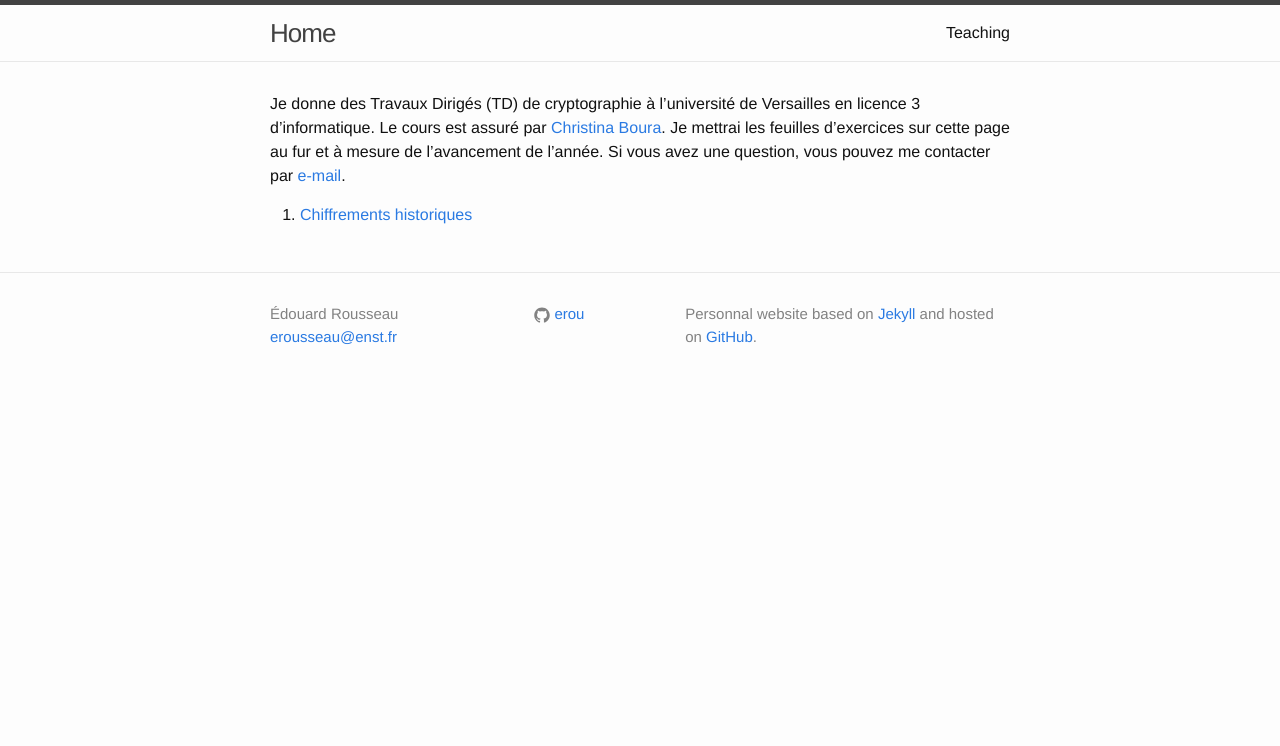
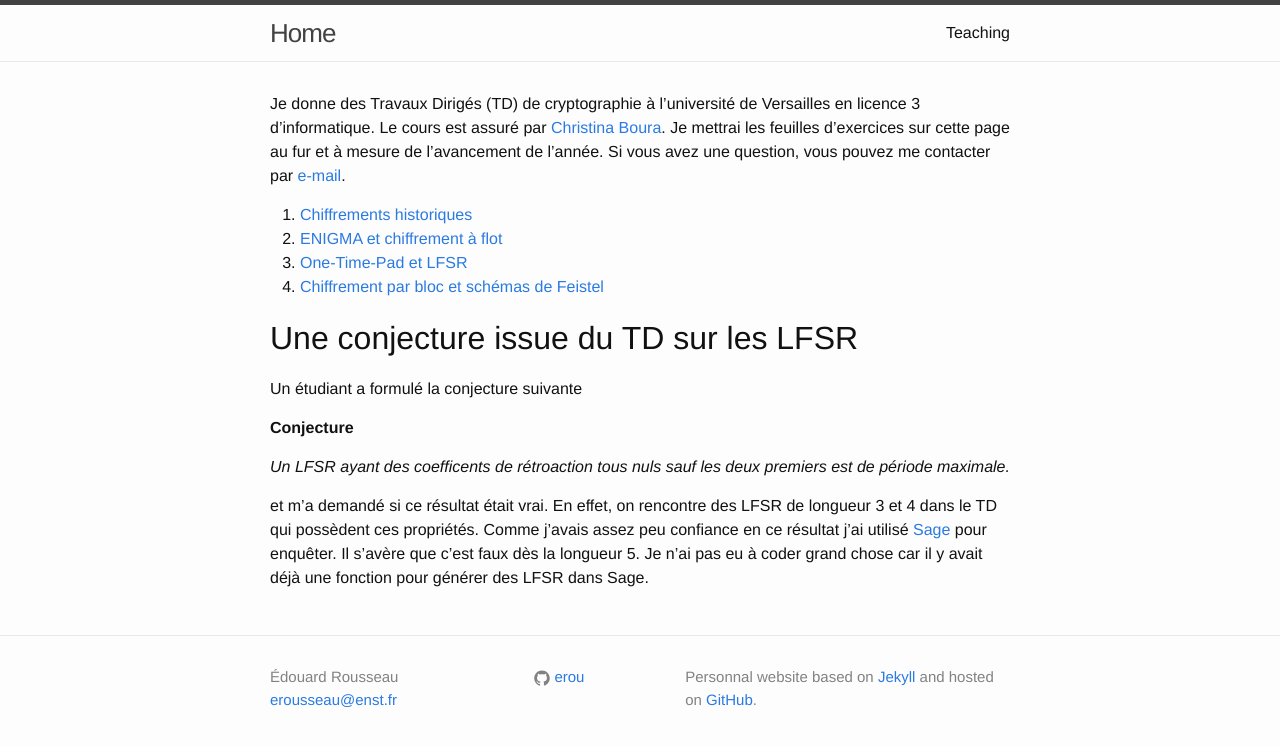
Before and after one commit to erou/erou.github.io, a Jekyll site: the page built from teaching/crypto-l3.md, in a window 1280 px wide. Shown: the top 746 px of the page. Built offline with Jekyll 4.4.1, drawn with Linux system fonts in a browser that asks for light colours.

Commit message:
updated teaching/L3

```diff
--- a/teaching/crypto-l3.md
+++ b/teaching/crypto-l3.md
@@ -11,3 +11,21 @@ mesure de l'avancement de l'année. Si vous avez une question, vous pouvez me co
 [e-mail](mailto:{{site.email}}).
 
 1. [Chiffrements historiques](td1.pdf)
+2. [ENIGMA et chiffrement à flot](td2.pdf)
+3. [One-Time-Pad et LFSR](td3.pdf)
+4. [Chiffrement par bloc et schémas de Feistel](td4.pdf)
+
+# Une conjecture issue du TD sur les LFSR
+
+Un étudiant a formulé la conjecture suivante
+
+**Conjecture**
+
+*Un LFSR ayant des coefficents de rétroaction tous nuls sauf les deux premiers
+est de période maximale.*
+
+et m'a demandé si ce résultat était vrai. En effet, on rencontre des LFSR de
+longueur 3 et 4 dans le TD qui possèdent ces propriétés. Comme j'avais assez peu
+confiance en ce résultat j'ai utilisé [Sage](http://www.sagemath.org/) pour
+enquêter. Il s'avère que c'est faux dès la longueur 5. Je n'ai pas eu à coder
+grand chose car il y avait déjà une fonction pour générer des LFSR dans Sage.
```
Also changed, not shown: 3 other files.
